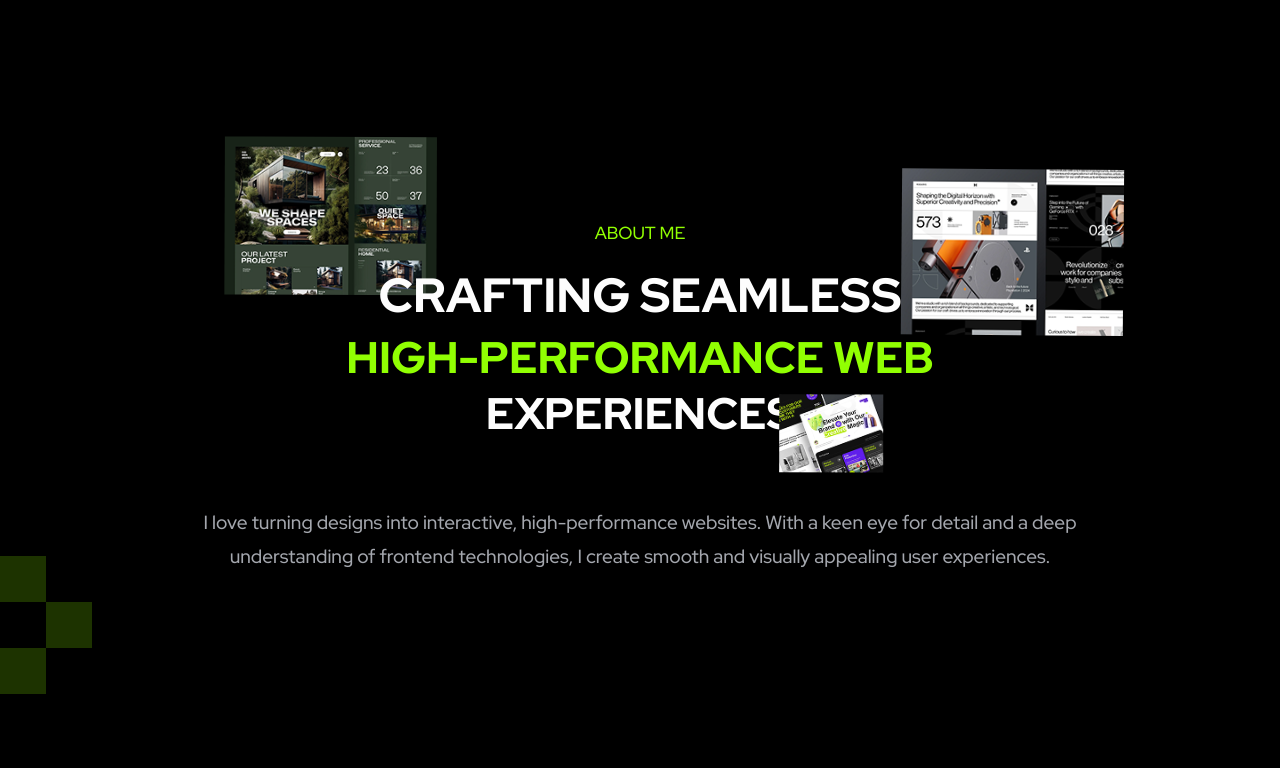
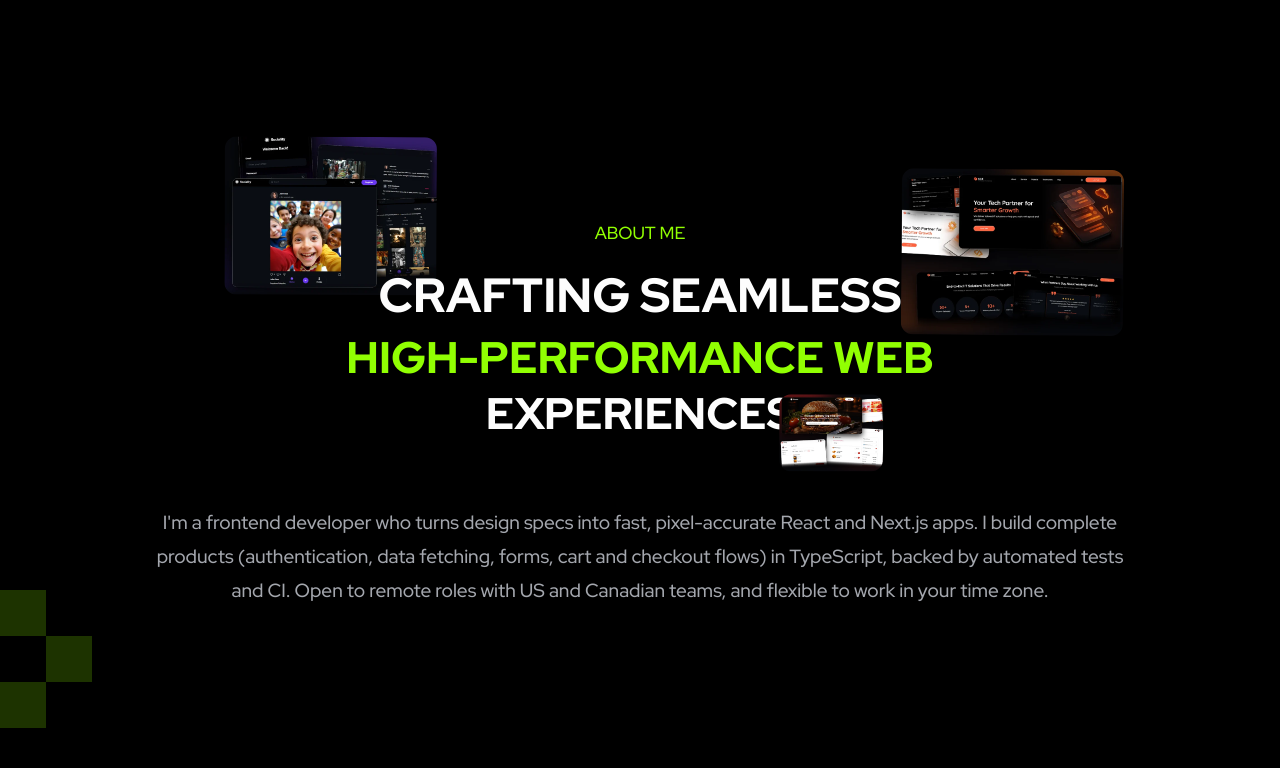
Before and after one commit to Yusuf-98/Portfolio-8, a Next.js app: page / in a window 1280 px wide. Shown: the part 1560-2328 px from the top of the page. Built offline with nearby package versions, Linux system fonts and the light colour scheme.

Commit message:
update: about section

```diff
--- a/components/sections/About.tsx
+++ b/components/sections/About.tsx
@@ -14,7 +14,7 @@ import { Container } from '@/components/layout/Container';
 import { BoxPattern } from '@/components/ui/BoxPattern';
 import { FloatingBoat } from '@/lib/animations/floating-boat';
 
-// --- Delay urutan muncul ---
+// --- Delays ---
 const D_LABEL = 0.0;
 const D_TITLE_1 = 0.15;
 const D_TITLE_2 = 0.3;
@@ -85,7 +85,7 @@ export function About() {
                 <span className='text-neutral-25'>EXPERIENCES</span>
               </motion.h2>
 
-              {/* Image 1 - desktop only */}
+              {/* Image 1 */}
               <FloatingBoat
                 index={0}
                 className='absolute hidden md:block z-0'
@@ -99,17 +99,17 @@ export function About() {
                   transition={transitionXDelayed(D_IMG_1)}
                 >
                   <Image
-                    src='/images/image-01d.png'
+                    src='/images/projects/sociality.webp'
                     alt=''
-                    width={238}
-                    height={178}
-                    className='w-full h-auto'
+                    width={762}
+                    height={568}
+                    className='w-full h-auto rounded-xl'
                     sizes='20vw'
                   />
                 </motion.div>
               </FloatingBoat>
 
-              {/* Image 2 - desktop only */}
+              {/* Image 2 */}
               <FloatingBoat
                 index={1}
                 className='absolute hidden md:block z-1'
@@ -123,17 +123,17 @@ export function About() {
                   transition={transitionXDelayed(D_IMG_2)}
                 >
                   <Image
-                    src='/images/image-02d.png'
+                    src='/images/projects/company-profile.webp'
                     alt=''
-                    width={250}
-                    height={187}
-                    className='w-full h-auto'
+                    width={762}
+                    height={568}
+                    className='w-full h-auto rounded-xl'
                     sizes='21vw'
                   />
                 </motion.div>
               </FloatingBoat>
 
-              {/* Image 3 - desktop only */}
+              {/* Image 3 */}
               <FloatingBoat
                 index={2}
                 className='absolute hidden md:block z-4'
@@ -147,11 +147,11 @@ export function About() {
                   transition={transitionDelayed(D_IMG_3)}
                 >
                   <Image
-                    src='/images/image-03d.png'
+                    src='/images/projects/resto.webp'
                     alt=''
-                    width={117}
-                    height={88}
-                    className='w-full h-auto'
+                    width={762}
+                    height={568}
+                    className='w-full h-auto rounded-xl'
                     sizes='10vw'
                   />
                 </motion.div>
@@ -168,13 +168,14 @@ export function About() {
             transition={transitionDelayed(D_TEXT)}
             className='text-md md:text-sec-body font-medium tracking-t-none text-neutral-400 text-center w-full md:max-w-249'
           >
-            I love turning designs into interactive, high-performance websites.
-            With a keen eye for detail and a deep understanding of frontend
-            technologies, I create smooth and visually appealing user
-            experiences.
+            I&apos;m a frontend developer who turns design specs into fast,
+            pixel-accurate React and Next.js apps. I build complete products
+            (authentication, data fetching, forms, cart and checkout flows) in
+            TypeScript, backed by automated tests and CI. Open to remote roles
+            with US and Canadian teams, and flexible to work in your time zone.
           </motion.p>
 
-          {/* Mobile image */}
+          {/* Mobile images */}
           <div className='relative w-full aspect-393/288 md:hidden'>
             <FloatingBoat
               index={0}
@@ -189,11 +190,11 @@ export function About() {
                 transition={transitionXDelayed(D_IMG_1)}
               >
                 <Image
-                  src='/images/image-01d.png'
+                  src='/images/projects/sociality.webp'
                   alt=''
-                  width={170}
-                  height={127}
-                  className='w-full h-auto'
+                  width={762}
+                  height={568}
+                  className='w-full h-auto rounded-xl'
                   sizes='43vw'
                 />
               </motion.div>
@@ -212,11 +213,11 @@ export function About() {
                 transition={transitionXDelayed(D_IMG_2)}
               >
                 <Image
-                  src='/images/image-02d.png'
+                  src='/images/projects/company-profile.webp'
                   alt=''
-                  width={134}
-                  height={99}
-                  className='w-full h-auto'
+                  width={762}
+                  height={568}
+                  className='w-full h-auto rounded-xl'
                   sizes='34vw'
                 />
               </motion.div>
@@ -235,11 +236,11 @@ export function About() {
                 transition={transitionDelayed(D_IMG_3)}
               >
                 <Image
-                  src='/images/image-03d.png'
+                  src='/images/projects/resto.webp'
                   alt=''
-                  width={132}
-                  height={100}
-                  className='w-full h-auto'
+                  width={762}
+                  height={568}
+                  className='w-full h-auto rounded-xl'
                   sizes='34vw'
                 />
               </motion.div>
```
